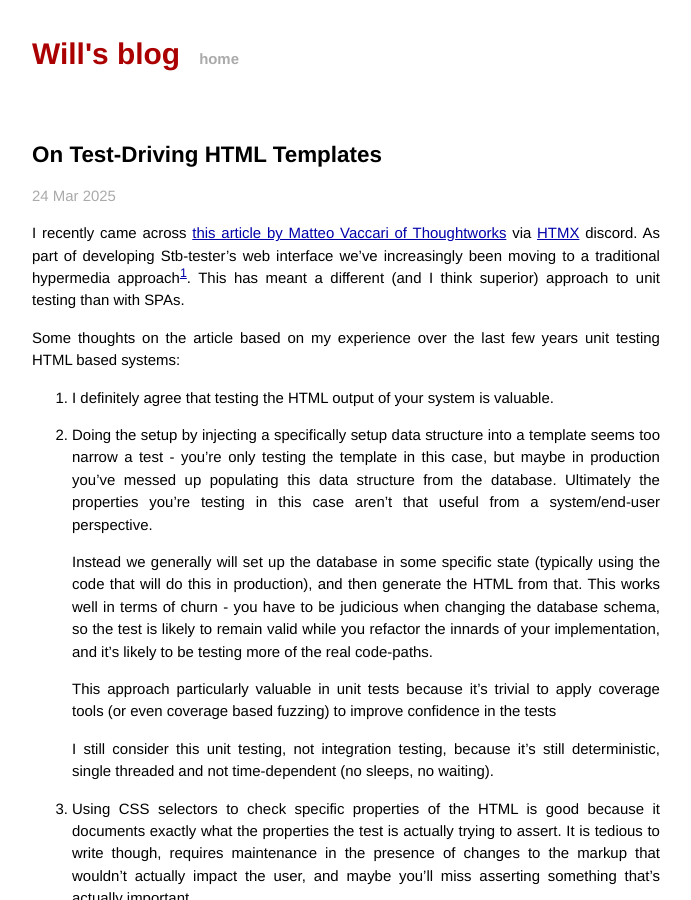
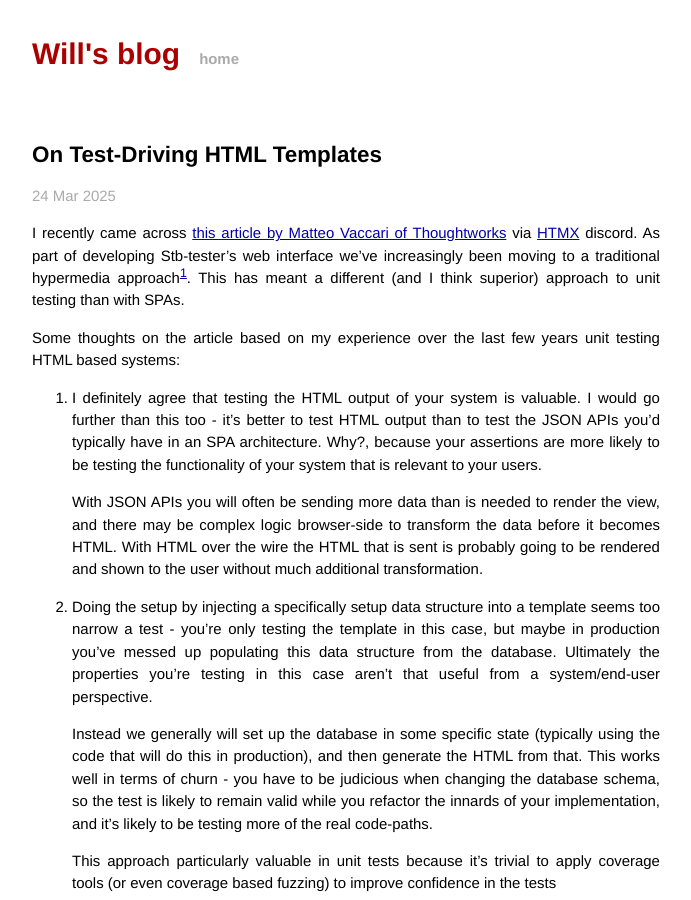
Before and after one commit to wmanley/wmanley.github.io, a Jekyll site: the page built from _posts/2025-03-24-on-test-driving-html-templates.markdown, in a window 1280 px wide and 900 px high. Shown: the whole window, without its empty margins (294-985 px from the left). Built offline with Jekyll 4.4.1, drawn with Linux system fonts in a browser that asks for light colours.

Commit message:
Test-Driving HTML Templates: expand point 1

```diff
--- a/_posts/2025-03-24-on-test-driving-html-templates.markdown
+++ b/_posts/2025-03-24-on-test-driving-html-templates.markdown
@@ -9,7 +9,9 @@ I recently came across [this article by Matteo Vaccari of Thoughtworks](https://
 
 Some thoughts on the article based on my experience over the last few years unit testing HTML based systems:
 
-1. I definitely agree that testing the HTML output of your system is valuable.
+1. I definitely agree that testing the HTML output of your system is valuable. I would go further than this too - it's better to test HTML output than to test the JSON APIs you'd typically have in an SPA architecture. Why?, because your assertions are more likely to be testing the functionality of your system that is relevant to your users.
+
+   With JSON APIs you will often be sending more data than is needed to render the view, and there may be complex logic browser-side to transform the data before it becomes HTML.  With HTML over the wire the HTML that is sent is probably going to be rendered and shown to the user without much additional transformation.
 
 2. Doing the setup by injecting a specifically setup data structure into a template seems too narrow a test - you're only testing the template in this case, but maybe in production you've messed up populating this data structure from the database. Ultimately the properties you're testing in this case aren't that useful from a system/end-user perspective.
 
```
